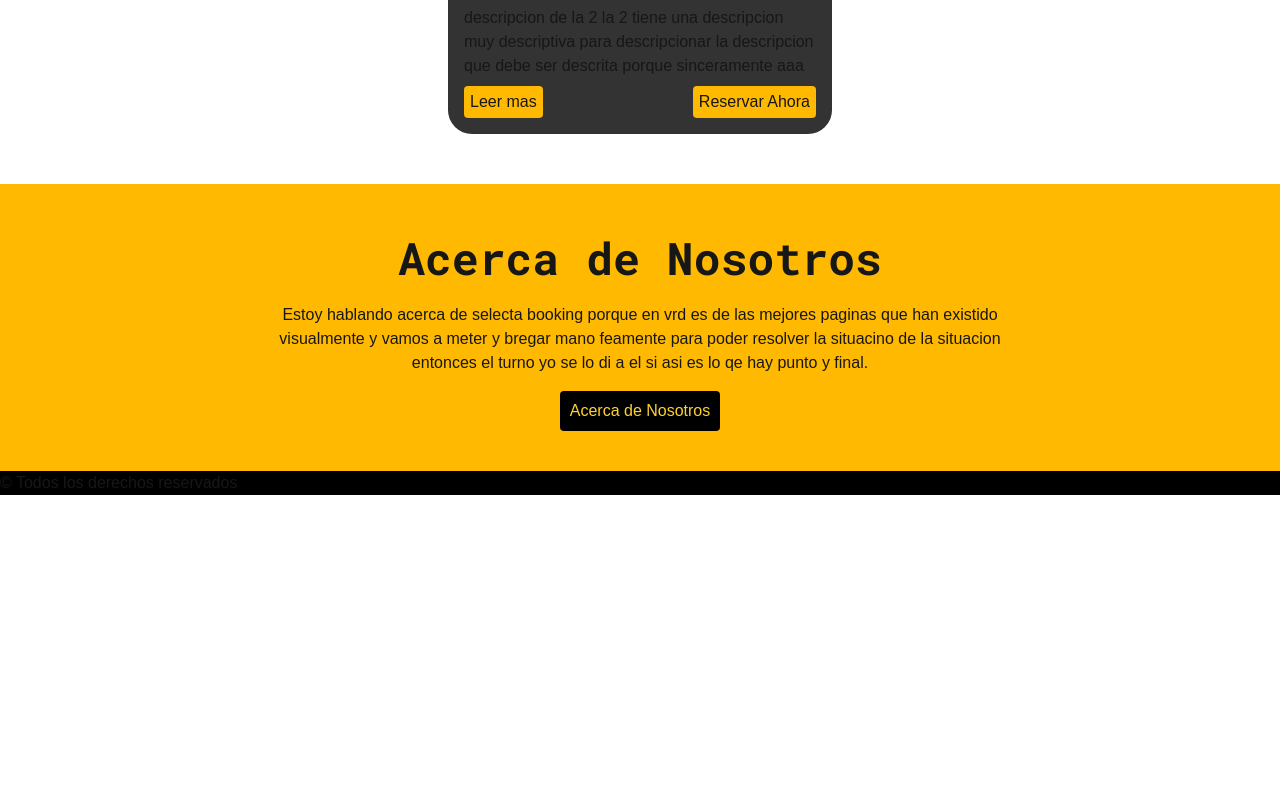
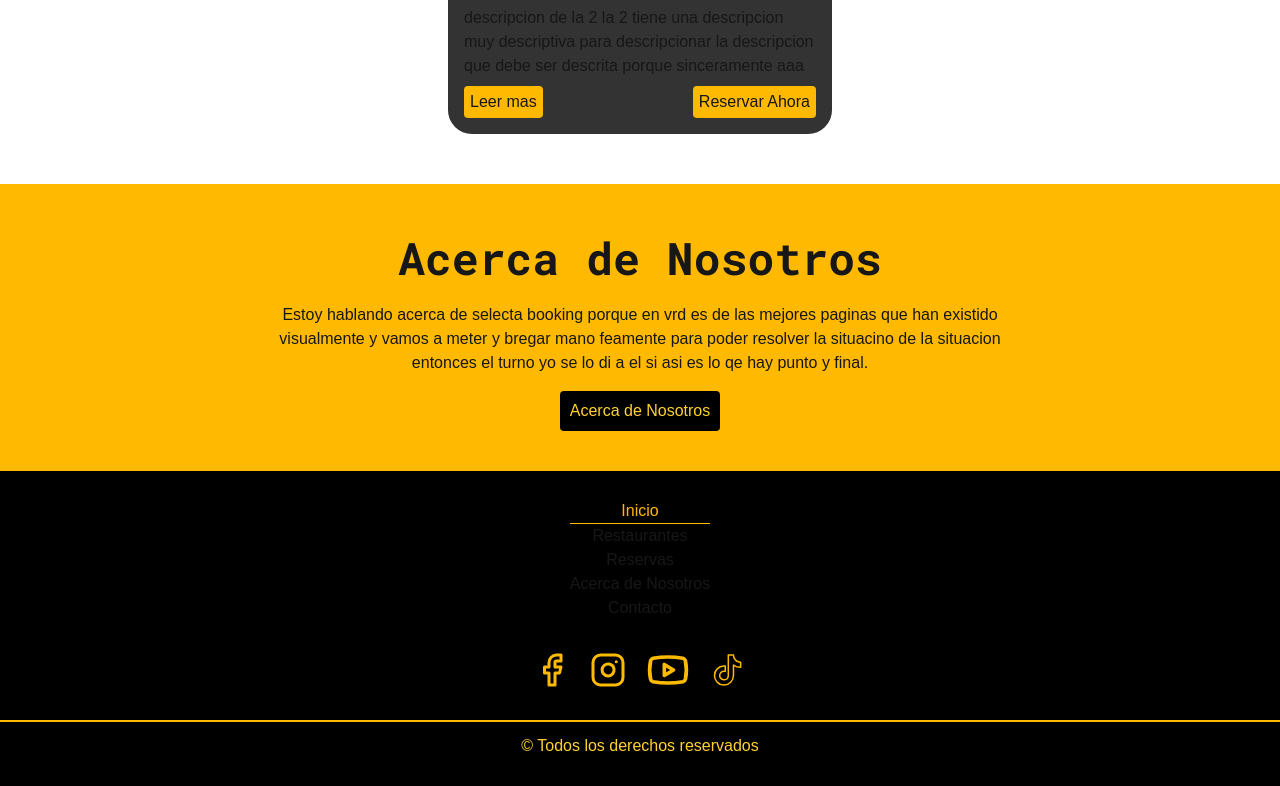
Before and after one commit to Yenser1/selecta-booking-oficial, a Next.js app: page / in a window 1280 px wide. Shown: the part 2170-2956 px from the top of the page. Before the commit the page ends 2665 px from the top, so only its background shows below. Built offline with nearby package versions, Linux system fonts and the light colour scheme; a web font is replaced by a local one.

Commit message:
deployin footer

```diff
--- a/src/app/Components/Footer.js
+++ b/src/app/Components/Footer.js
@@ -1,9 +1,134 @@
 "use client";
 
+import Link from "next/link";
+import { usePathname } from "next/navigation";
+import { motion } from "framer-motion";
+
 function Footer() {
+    const pathname = usePathname();
     return (
-        <footer className="bg-black">
-            <h1 className="">&copy; Todos los derechos reservados</h1>
+        <footer className="bg-black flex flex-col py-7 items-center gap-7">
+            <section className="flex justify-between">
+                <div className="text-center">
+                    <Link href={"/"}>
+                        <motion.h1
+                            initial={{ y: -50, opacity: 0 }}
+                            animate={{ y: 0, opacity: 1 }}
+                            transition={{ ease: "easeInOut" }}
+                            className={
+                                pathname === "/"
+                                    ? `text-amber-400 duration-300 border-b-1 flex justify-center items-center`
+                                    : ` hover:text-amber-200 hover:scale-105 duration-300 flex justify-center items-center`
+                            }
+                        >
+                            Inicio
+                        </motion.h1>
+                    </Link>
+                    <Link href={"/Restaurantes"}>
+                        <motion.h1
+                            initial={{ y: 50, opacity: 0 }}
+                            animate={{ y: 0, opacity: 1 }}
+                            transition={{ ease: "easeInOut" }}
+                            className={pathname === "/Restaurantes" ? `text-amber-400 duration-300 border-b-1 ` : ` hover:text-amber-200 hover:scale-105 duration-300 `}
+                        >
+                            Restaurantes
+                        </motion.h1>
+                    </Link>
+                    <Link href={"/Reservas"}>
+                        <motion.h1
+                            initial={{ y: -50, opacity: 0 }}
+                            animate={{ y: 0, opacity: 1 }}
+                            transition={{ ease: "easeInOut" }}
+                            className={pathname === "/Reservas" ? `text-amber-400 duration-300 border-b-1 ` : ` hover:text-amber-200 hover:scale-105 duration-300 `}
+                        >
+                            Reservas
+                        </motion.h1>
+                    </Link>
+                    <Link href={"/AcercaDeNosotros"}>
+                        <motion.h1
+                            initial={{ y: 50, opacity: 0 }}
+                            animate={{ y: 0, opacity: 1 }}
+                            transition={{ ease: "easeInOut" }}
+                            className={pathname === "/AcercaDeNosotros" ? `text-amber-400 duration-300 border-b-1 ` : ` hover:text-amber-200 hover:scale-105 duration-300 `}
+                        >
+                            Acerca de Nosotros
+                        </motion.h1>
+                    </Link>
+                    <Link href={"/Contacto"}>
+                        <motion.h1
+                            initial={{ y: -50, opacity: 0 }}
+                            animate={{ y: 0, opacity: 1 }}
+                            transition={{ ease: "easeInOut" }}
+                            className={pathname === "/Contacto" ? `text-amber-400 duration-300 border-b-1 ` : ` hover:text-amber-200 hover:scale-105 duration-300 `}
+                        >
+                            Contacto
+                        </motion.h1>
+                    </Link>
+                </div>
+            </section>
+            <section className="flex w-full justify-center gap-5 items-center">
+                <svg
+                    className="hover:scale-110 hover:rotate-5 transition-transform duration-250"
+                    xmlns="http://www.w3.org/2000/svg"
+                    width="36"
+                    height="36"
+                    viewBox="0 0 24 24"
+                    fill="none"
+                    stroke="#fcbb00"
+                    strokeWidth="2"
+                    stroke-linecap="round"
+                    stroke-linejoin="round"
+                    class="lucide lucide-facebook-icon lucide-facebook"
+                >
+                    <path d="M18 2h-3a5 5 0 0 0-5 5v3H7v4h3v8h4v-8h3l1-4h-4V7a1 1 0 0 1 1-1h3z" />
+                </svg>
+                <svg
+                    className="hover:scale-110 hover:rotate-5 transition-transform duration-250"
+                    xmlns="http://www.w3.org/2000/svg"
+                    width="36"
+                    height="36"
+                    viewBox="0 0 24 24"
+                    fill="none"
+                    stroke="#fcbb00"
+                    strokeWidth="2"
+                    stroke-linecap="round"
+                    stroke-linejoin="round"
+                    class="lucide lucide-instagram-icon lucide-instagram"
+                >
+                    <rect width="20" height="20" x="2" y="2" rx="5" ry="5" />
+                    <path d="M16 11.37A4 4 0 1 1 12.63 8 4 4 0 0 1 16 11.37z" />
+                    <line x1="17.5" x2="17.51" y1="6.5" y2="6.5" />
+                </svg>
+                <svg
+                    className="hover:scale-110 hover:rotate-5 transition-transform duration-250"
+                    xmlns="http://www.w3.org/2000/svg"
+                    width="44"
+                    height="44"
+                    viewBox="0 0 24 24"
+                    fill="none"
+                    stroke="#fcbb00"
+                    strokeWidth="2"
+                    stroke-linecap="round"
+                    stroke-linejoin="round"
+                    class="lucide lucide-youtube-icon lucide-youtube"
+                >
+                    <path d="M2.5 17a24.12 24.12 0 0 1 0-10 2 2 0 0 1 1.4-1.4 49.56 49.56 0 0 1 16.2 0A2 2 0 0 1 21.5 7a24.12 24.12 0 0 1 0 10 2 2 0 0 1-1.4 1.4 49.55 49.55 0 0 1-16.2 0A2 2 0 0 1 2.5 17" />
+                    <path d="m10 15 5-3-5-3z" />
+                </svg>
+                <svg className="hover:scale-110 hover:rotate-5 transition-transform duration-250" width="36px" height="36px" viewBox="0 0 24 24" fill="none" xmlns="http://www.w3.org/2000/svg">
+                    <g id="SVGRepo_bgCarrier" strokeWidth="0"></g>
+                    <g id="SVGRepo_tracerCarrier" stroke-linecap="round" stroke-linejoin="round"></g>
+                    <g id="SVGRepo_iconCarrier">
+                        {" "}
+                        <path
+                            d="M16.8217 5.1344C16.0886 4.29394 15.6479 3.19805 15.6479 2H14.7293M16.8217 5.1344C17.4898 5.90063 18.3944 6.45788 19.4245 6.67608C19.7446 6.74574 20.0786 6.78293 20.4266 6.78293V10.2191C18.645 10.2191 16.9932 9.64801 15.6477 8.68211V15.6707C15.6477 19.1627 12.8082 22 9.32386 22C7.50043 22 5.85334 21.2198 4.69806 19.98C3.64486 18.847 2.99994 17.3331 2.99994 15.6707C2.99994 12.2298 5.75592 9.42509 9.17073 9.35079M16.8217 5.1344C16.8039 5.12276 16.7861 5.11101 16.7684 5.09914M6.9855 17.3517C6.64217 16.8781 6.43802 16.2977 6.43802 15.6661C6.43802 14.0734 7.73249 12.7778 9.32394 12.7778C9.62087 12.7778 9.9085 12.8288 10.1776 12.9124V9.40192C9.89921 9.36473 9.61622 9.34149 9.32394 9.34149C9.27287 9.34149 8.86177 9.36884 8.81073 9.36884M14.7244 2H12.2097L12.2051 15.7775C12.1494 17.3192 10.8781 18.5591 9.32386 18.5591C8.35878 18.5591 7.50971 18.0808 6.98079 17.3564"
+                            stroke="#fcbb00"
+                            stroke-linejoin="round"
+                        ></path>{" "}
+                    </g>
+                </svg>
+            </section>
+            <h1 className="border-t-2 border-amber-400 w-full text-center pt-3 text-amber-300">&copy; Todos los derechos reservados</h1>
         </footer>
     );
 }
```
